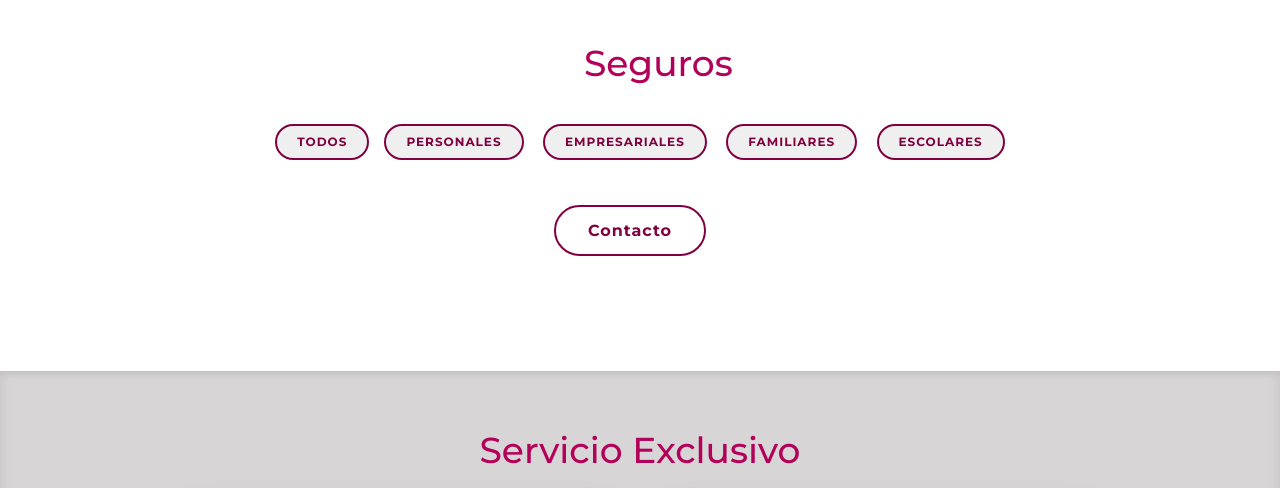
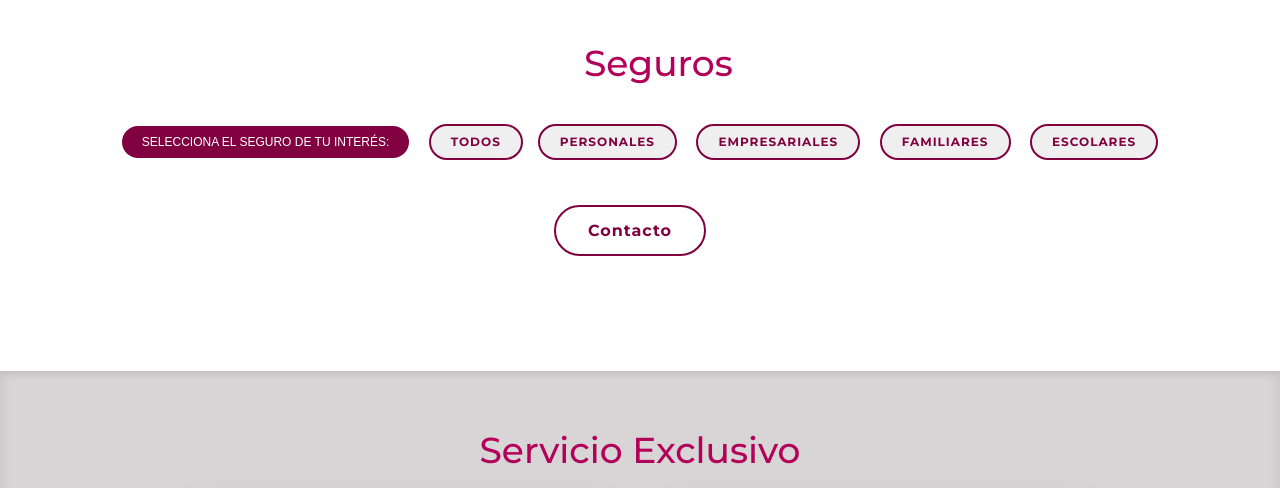
Before and after one commit to FinancialHealth/FinancialHealth.mx, a plain HTML site: page index.html in a window 1280 px wide. Shown: the part 2260-2748 px from the top of the page. Drawn offline with Linux system fonts and the light colour scheme.

Commit message:
new button in +Seguros

```diff
--- a/index.html
+++ b/index.html
@@ -273,7 +273,7 @@
         <div class="row">
           <div class="col-lg-12">
             <ul id="portfolio-flters">
-              <li data-filter=".filter-none" class="filter-active none">Selecciona el seguro de tu interés:</li>
+              <li data-filter=".filter-none" class="filter-active">Selecciona el seguro de tu interés:</li>
               <li data-filter="*" class="btn-services">Todos</a>
               <li data-filter=".filter-personales" class="btn-services">Personales</li>
               <li data-filter=".filter-empresariales" class="btn-services">Empresariales</li>
```
